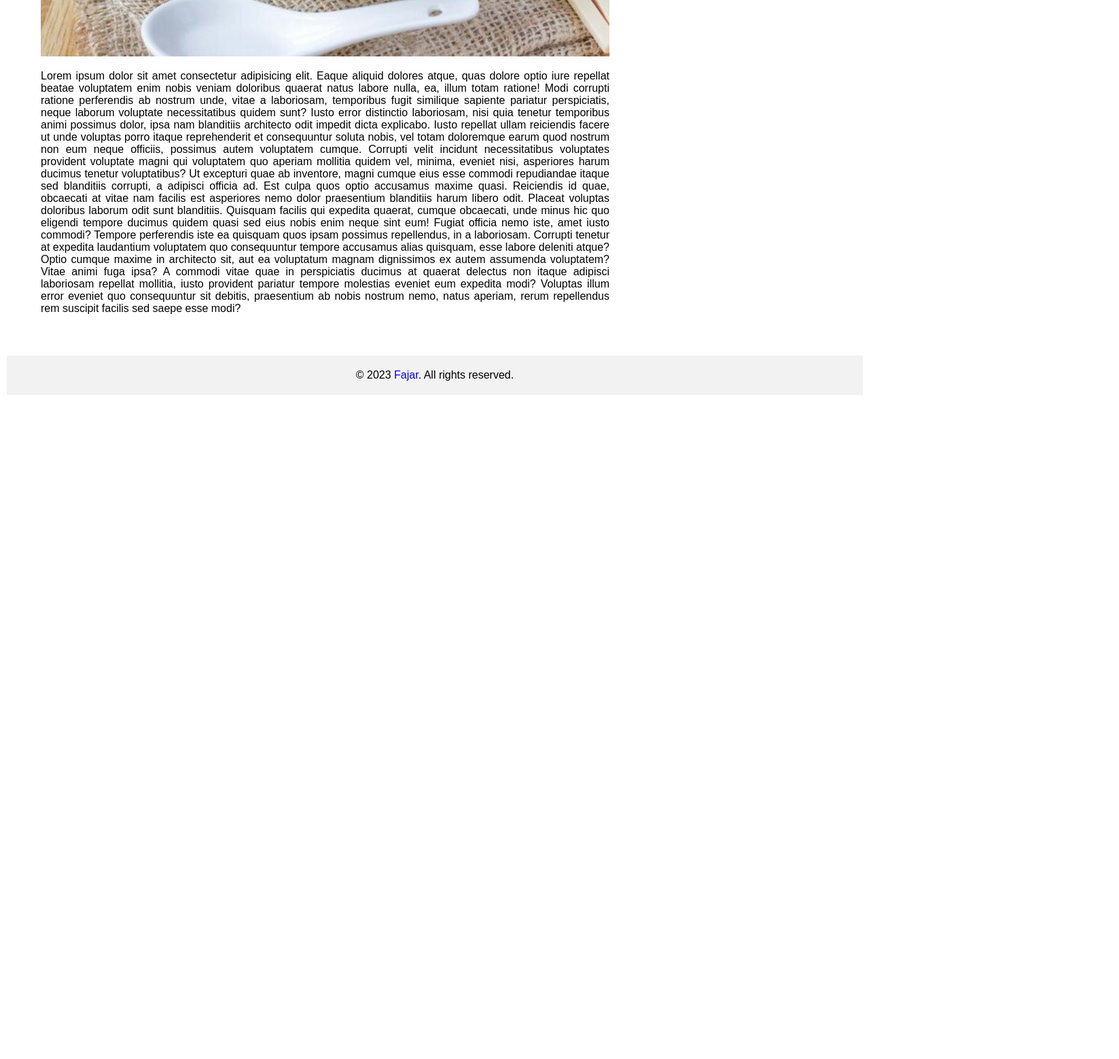
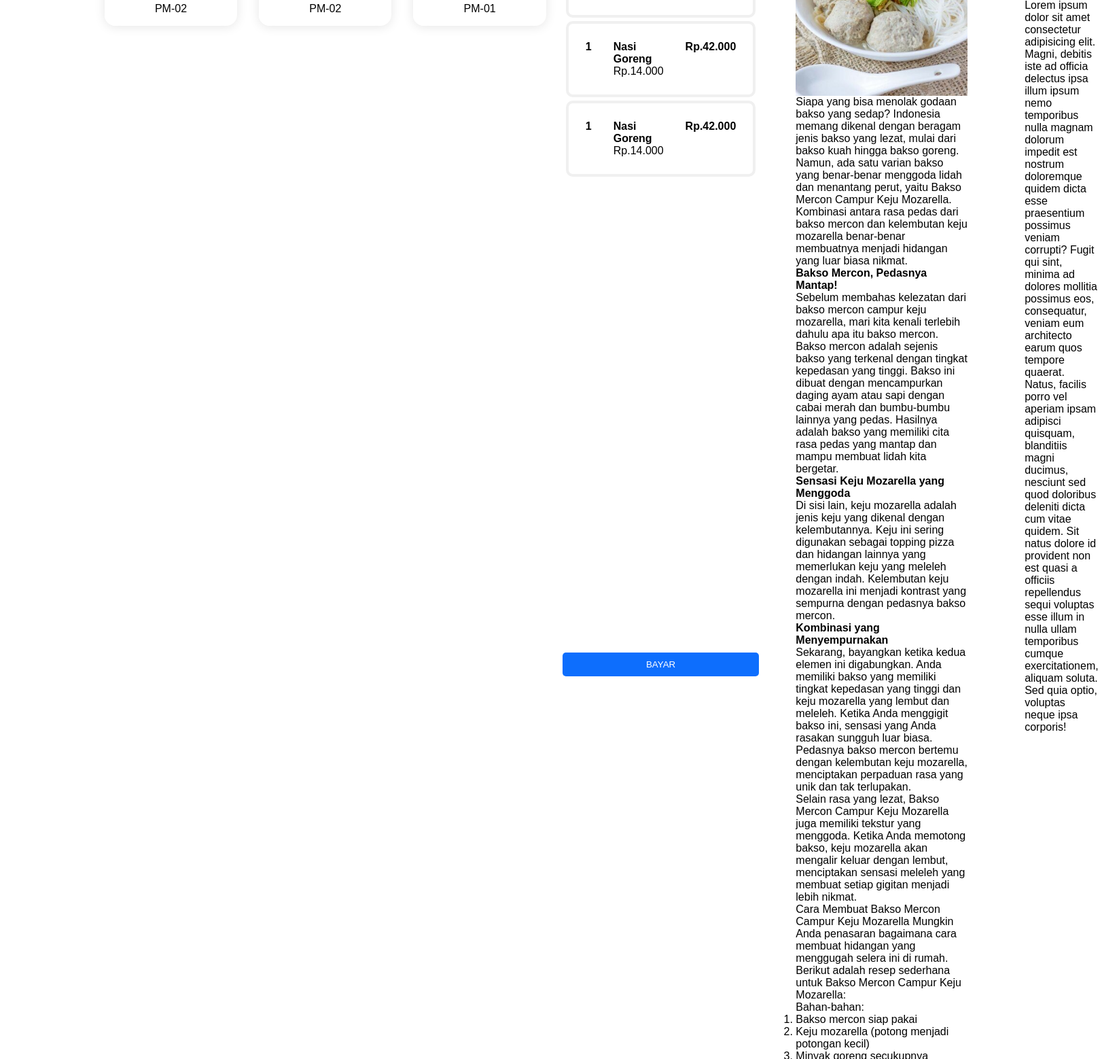
Before and after one commit to nullsec45/submission-dicoding-dasar-pemrograman-web, a plain HTML site: page index.html in a window 1280 px wide. Shown: the part 587-2145 px from the top of the page at 68% size, 1647 px wide, since content can reach past the window. Before the commit the page ends 1178 px from the top, so only its background shows below. Drawn offline with Linux system fonts and the light colour scheme.

Commit message:
tambah content blog dan author

```diff
--- a/index.html
+++ b/index.html
@@ -13,9 +13,7 @@
         <a href="">RestoApp</a>
         <nav>
             <ul class="list_navbar">
-                <li><a href="#">Home</a></li>
-                <li><a href="#">Pricing</a></li>
-                <li><a href="#">Menu</a></li>
+                <li><a href="#" class="active">Menu</a></li>
                 <li><a href="#">Blog</a></li>
             </ul>
         </nav>
@@ -23,7 +21,7 @@
     </header>
 
     <main>
-        <!-- <div class="content daftar_kategori">
+        <div class="content daftar_kategori">
             <h2 class="title">Daftar Kategori</h2>
             <hr>
 
@@ -133,83 +131,163 @@
                 </div>
             </div>
             <button class="btn_bayar">BAYAR</button>
-        </div> -->
+        </div>
 
         <div class="content blog">
             <article>
-                <h1>Makanan</h1>
-                <img src="assets/images/makanan/bakso.jpg" alt="Sejarah" class="featured-image" alt="Makanan">
-                <p class="text_blog">Lorem ipsum dolor sit amet consectetur adipisicing elit. Eaque aliquid dolores
-                    atque, quas dolore
-                    optio iure repellat beatae voluptatem enim nobis veniam doloribus quaerat natus labore nulla, ea,
-                    illum totam ratione! Modi corrupti ratione perferendis ab nostrum unde, vitae a laboriosam,
-                    temporibus fugit similique sapiente pariatur perspiciatis, neque laborum voluptate necessitatibus
-                    quidem sunt? Iusto error distinctio laboriosam, nisi quia tenetur temporibus animi possimus dolor,
-                    ipsa nam blanditiis architecto odit impedit dicta explicabo. Iusto repellat ullam reiciendis facere
-                    ut unde voluptas porro itaque reprehenderit et consequuntur soluta nobis, vel totam doloremque earum
-                    quod nostrum non eum neque officiis, possimus autem voluptatem cumque. Corrupti velit incidunt
-                    necessitatibus voluptates provident voluptate magni qui voluptatem quo aperiam mollitia quidem vel,
-                    minima, eveniet nisi, asperiores harum ducimus tenetur voluptatibus? Ut excepturi quae ab inventore,
-                    magni cumque eius esse commodi repudiandae itaque sed blanditiis corrupti, a adipisci officia ad.
-                    Est culpa quos optio accusamus maxime quasi. Reiciendis id quae, obcaecati at vitae nam facilis est
-                    asperiores nemo dolor praesentium blanditiis harum libero odit. Placeat voluptas doloribus laborum
-                    odit sunt blanditiis. Quisquam facilis qui expedita quaerat, cumque obcaecati, unde minus hic quo
-                    eligendi tempore ducimus quidem quasi sed eius nobis enim neque sint eum! Fugiat officia nemo iste,
-                    amet iusto commodi? Tempore perferendis iste ea quisquam quos ipsam possimus repellendus, in a
-                    laboriosam. Corrupti tenetur at expedita laudantium voluptatem quo consequuntur tempore accusamus
-                    alias quisquam, esse labore deleniti atque? Optio cumque maxime in architecto sit, aut ea voluptatum
-                    magnam dignissimos ex autem assumenda voluptatem? Vitae animi fuga ipsa? A commodi vitae quae in
-                    perspiciatis ducimus at quaerat delectus non itaque adipisci laboriosam repellat mollitia, iusto
-                    provident pariatur tempore molestias eveniet eum expedita modi? Voluptas illum error eveniet quo
-                    consequuntur sit debitis, praesentium ab nobis nostrum nemo, natus aperiam, rerum repellendus rem
-                    suscipit facilis sed saepe esse modi?</p>
+                <h1>Nikmatnya Bakso Mercon Campur Keju Mozarella</h1>
+                <img src="assets/images/makanan/bakso.jpg" alt="bakso" class="featured-image" alt="Makanan">
+                <div class="content_body">
+                    <P>
+                        Siapa yang bisa menolak godaan bakso yang sedap? Indonesia memang dikenal dengan beragam jenis
+                        bakso
+                        yang lezat, mulai dari bakso kuah hingga bakso goreng. Namun, ada satu varian bakso yang
+                        benar-benar
+                        menggoda lidah dan menantang perut, yaitu Bakso Mercon Campur Keju Mozarella. Kombinasi antara
+                        rasa
+                        pedas dari bakso mercon dan kelembutan keju mozarella benar-benar membuatnya menjadi hidangan
+                        yang
+                        luar biasa nikmat.
+                    </P>
+
+                    <h4>Bakso Mercon, Pedasnya Mantap!</h4>
+
+                    <p>
+                        Sebelum membahas kelezatan dari bakso mercon campur keju mozarella, mari kita kenali
+                        terlebih
+                        dahulu
+                        apa itu bakso mercon. Bakso mercon adalah sejenis bakso yang terkenal dengan tingkat
+                        kepedasan
+                        yang
+                        tinggi. Bakso ini dibuat dengan mencampurkan daging ayam atau sapi dengan cabai merah dan
+                        bumbu-bumbu lainnya yang pedas. Hasilnya adalah bakso yang memiliki cita rasa pedas yang
+                        mantap
+                        dan
+                        mampu membuat lidah kita bergetar.
+                    </p>
+
+                    <h4>
+                        Sensasi Keju Mozarella yang Menggoda
+                    </h4>
+
+                    <p>
+                        Di sisi lain, keju mozarella adalah jenis keju yang dikenal dengan kelembutannya. Keju ini
+                        sering
+                        digunakan sebagai topping pizza dan hidangan lainnya yang memerlukan keju yang meleleh dengan
+                        indah.
+                        Kelembutan keju mozarella ini menjadi kontrast yang sempurna dengan pedasnya bakso mercon.
+                    </p>
+
+                    <h4>
+                        Kombinasi yang Menyempurnakan
+                    </h4>
+
+                    <p>Sekarang, bayangkan ketika kedua elemen ini digabungkan. Anda memiliki bakso yang memiliki
+                        tingkat
+                        kepedasan yang tinggi dan keju mozarella yang lembut dan meleleh. Ketika Anda menggigit bakso
+                        ini,
+                        sensasi yang Anda rasakan sungguh luar biasa. Pedasnya bakso mercon bertemu dengan kelembutan
+                        keju
+                        mozarella, menciptakan perpaduan rasa yang unik dan tak terlupakan.</p>
+                    <p>
+                        Selain rasa yang lezat, Bakso Mercon Campur Keju Mozarella juga memiliki tekstur yang menggoda.
+                        Ketika Anda memotong bakso, keju mozarella akan mengalir keluar dengan lembut, menciptakan
+                        sensasi
+                        meleleh yang membuat setiap gigitan menjadi lebih nikmat.
+                    </p>
+
+                    <p> Cara Membuat Bakso Mercon Campur Keju Mozarella
+
+                        Mungkin Anda penasaran bagaimana cara membuat hidangan yang menggugah selera ini di rumah.
+                        Berikut
+                        adalah resep sederhana untuk Bakso Mercon Campur Keju Mozarella:
+                    </p>
+
+                    <p>Bahan-bahan:</p>
+
+                    <ol>
+                        <li>
+                            Bakso mercon siap pakai
+                        </li>
+                        <li>
+                            Keju mozarella (potong menjadi potongan kecil)
+                        </li>
+                        <li>
+                            Minyak goreng secukupnya
+                        </li>
+                    </ol>
+
+
+                    <p>Cara Membuat:</p>
+
+                    <ol>
+                        <li>
+                            Siapkan bakso mercon. Anda bisa membeli bakso mercon yang sudah jadi di toko-toko bakso
+                            terdekat
+                            atau membuatnya sendiri jika Anda suka tantangan.
+                        </li>
+                        <li>
+                            Panaskan minyak goreng dalam wajan.
+                        </li>
+                        <li>
+                            Goreng bakso mercon hingga kecokelatan dan matang sempurna.
+                        </li>
+                        <li>
+                            Angkat bakso mercon dan tiriskan.
+                        </li>
+                        <li>
+                            Sementara bakso masih panas, tancapkan potongan keju mozarella ke dalamnya.
+                            Diamkan sejenak hingga keju mulai meleleh.
+                        </li>
+                        <li>
+                            Sajikan Bakso Mercon Campur Keju Mozarella selagi hangat. Anda bisa menambahkan saus sambal
+                            atau
+                            saus tomat sesuai selera.
+                        </li>
+                        <li>
+                            Dengan resep ini, Anda bisa menikmati Bakso Mercon Campur Keju Mozarella kapan saja di
+                            rumah.
+                            Rasakan sensasi pedas dan lembut yang memanjakan lidah Anda.
+                        </li>
+                    </ol>
+
+                    <h4>Penutup</h4>
+                    <p>
+                        Bakso Mercon Campur Keju Mozarella adalah salah satu hidangan yang benar-benar menggoda.
+                        Kombinasi
+                        antara bakso mercon yang pedas dan keju mozarella yang meleleh menciptakan harmoni rasa yang tak
+                        terlupakan. Jadi, jika Anda pecinta bakso dan keju, jangan ragu untuk mencoba hidangan yang satu
+                        ini. Selamat menikmati!
+                    </p>
+                </div>
             </article>
         </div>
 
         <aside class="content author">
             <article class="profile">
                 <header class="header_author">
-                    <h2>Kota Bandung</h2>
-                    <p>Kota Kembang Paris van Java</p>
+                    <h2>Tentang Penulis</h2>
 
                     <figure>
-                        <img src="assets/images/bandung_badges.png" alt="Penulis">
-                        <figcaption>Lambang</figcaption>
+                        <img src="assets/images/profile.jpg" alt="Penulis">
+                        <figcaption class="figcaption_profile">Profile Penulis</figcaption>
                     </figure>
                 </header>
 
-                <!-- <section>
+                <section>
                     <h3>
-                        Informasi Lainnya
+                        Rama Fajar Fadhillah
                     </h3>
-
-                    <table>
-                        <tr>
-                            <th>Negara</th>
-                            <td>Indonesia</td>
-                        </tr>
-                        <tr>
-                            <th>Hari Jadi</th>
-                            <td>25 September 1810</td>
-                        </tr>
-                        <tr>
-                            <th>
-                                Luas Total
-                            </th>
-                            <td>167.67 km<sup>2</sup></td>
-                        </tr>
-                        <tr>
-                            <th>Bahasa Daerah</th>
-                            <td>Sunda</td>
-                        </tr>
-                        <tr>
-                            <th>
-                                Kode Telepon
-                            </th>
-                            <td>+62 22</td>
-                        </tr>
-                    </table>
-                </section> -->
+                    <p>Lorem ipsum dolor sit amet consectetur adipisicing elit. Cumque, repudiandae. Lorem ipsum dolor
+                        sit amet consectetur adipisicing elit. Magni, debitis iste ad officia delectus ipsa illum ipsum
+                        nemo temporibus nulla magnam dolorum impedit est nostrum doloremque quidem dicta esse
+                        praesentium possimus veniam corrupti? Fugit qui sint, minima ad dolores mollitia possimus eos,
+                        consequatur, veniam eum architecto earum quos tempore quaerat. Natus, facilis porro vel aperiam
+                        ipsam adipisci quisquam, blanditiis magni ducimus, nesciunt sed quod doloribus deleniti dicta
+                        cum vitae quidem. Sit natus dolore id provident non est quasi a officiis repellendus sequi
+                        voluptas esse illum in nulla ullam temporibus cumque exercitationem, aliquam soluta. Sed quia
+                        optio, voluptas neque ipsa corporis!</p>
+                </section>
             </article>
         </aside>
     </main>
```
